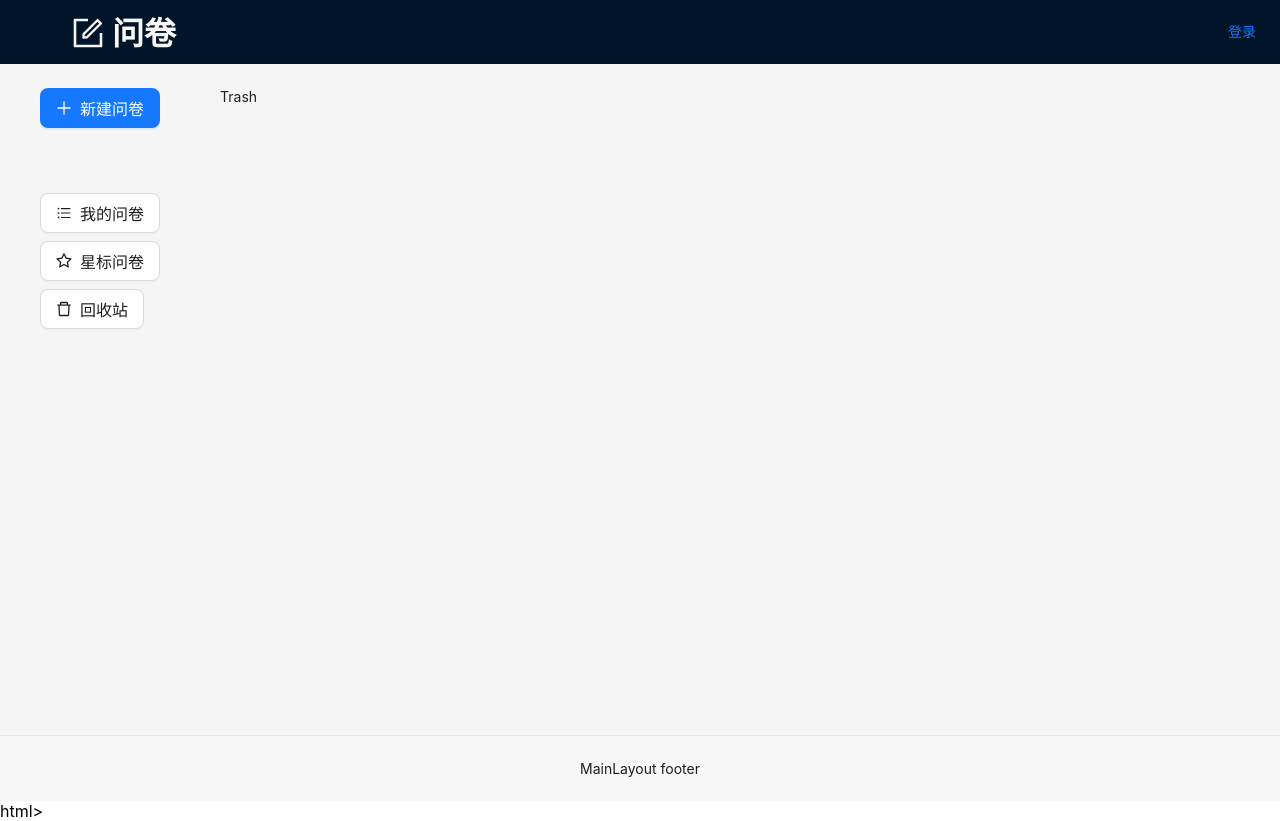
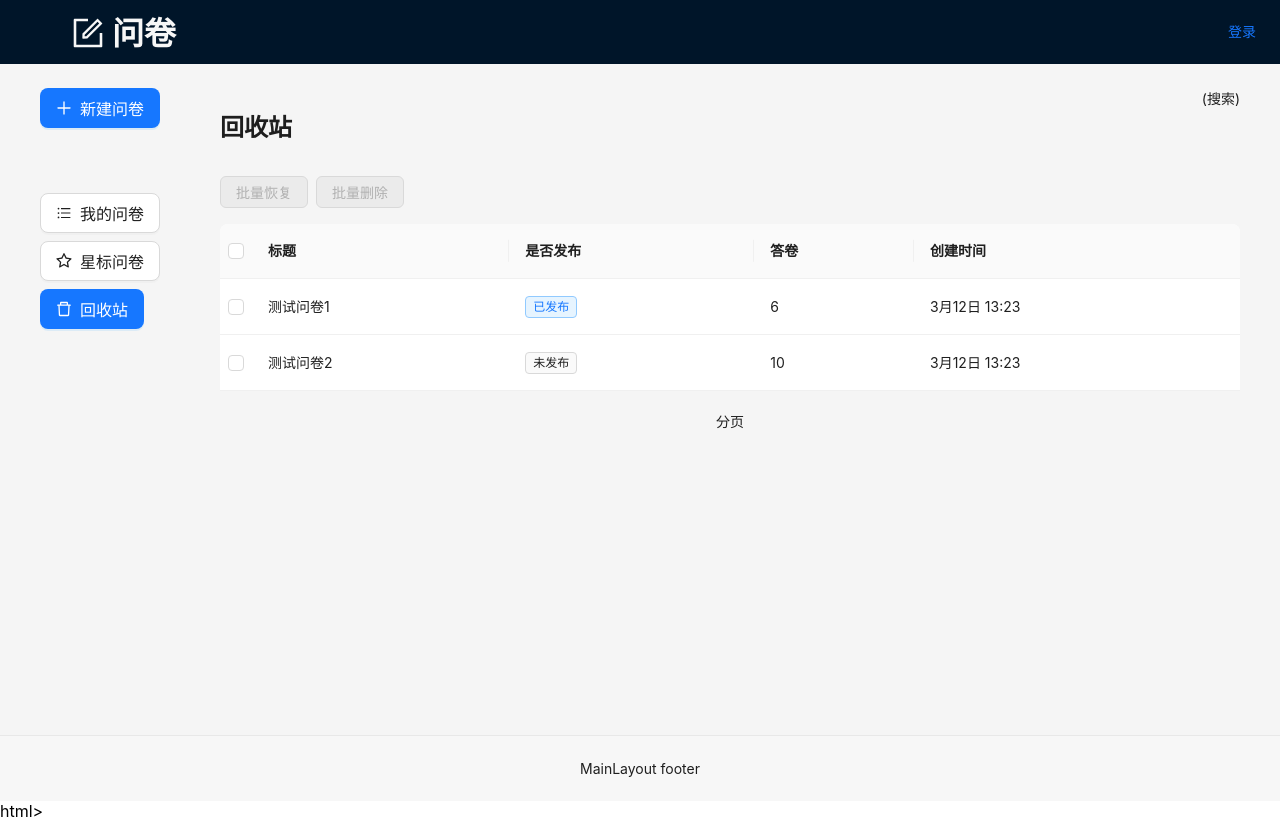
Before and after one commit to turtleSpirit/lowcode-poll, a React (Create React App) app: page /manage/trash in a window 1280 px wide. Built offline with nearby package versions, Linux system fonts and the light colour scheme.

Commit message:
feat: 编辑了星标问卷、回收站、questionCard、manageLayout，并增加了交互

```diff
--- a/src/components/QuestionCard.tsx
+++ b/src/components/QuestionCard.tsx
@@ -1,15 +1,18 @@
 import React, { FC } from 'react';
-import { Button, Space, Divider, Tag } from 'antd';
+import { Button, Space, Divider, Tag, Popconfirm, Modal, message } from 'antd';
 import {
   EditOutlined,
   LineChartOutlined,
   StarOutlined,
   CopyOutlined,
   DeleteOutlined,
+  ExclamationCircleOutlined,
 } from '@ant-design/icons';
 import { useNavigate, Link } from 'react-router-dom';
 
 import styles from '@/assets/styles/components/QuestionCard.module.scss';
+
+const { confirm } = Modal;
 
 type PropsType = {
   _id: string;
@@ -19,10 +22,28 @@ type PropsType = {
   answerCount: number;
   createdAt: string;
 };
-
 const QuestionCard: FC<PropsType> = (props: PropsType) => {
   const { _id, title, isStar, isPublished, answerCount, createdAt } = props;
   const nav = useNavigate();
+
+  function duplicate() {
+    message.success('执行复制操作');
+  }
+  function del() {
+    confirm({
+      title: '确定删除吗？',
+      icon: <ExclamationCircleOutlined />,
+      content: '删除后不可恢复',
+      okText: '确定',
+      cancelText: '取消',
+      onOk() {
+        message.success('删除成功');
+      },
+      onCancel() {
+        message.info('已取消');
+      },
+    });
+  }
   return (
     <div className={styles.container}>
       <div className={styles.title}>
@@ -69,10 +90,12 @@ const QuestionCard: FC<PropsType> = (props: PropsType) => {
           <Button type="text" size="small" icon={<StarOutlined />}>
             {isStar ? '取消标星' : '标星'}
           </Button>
-          <Button type="text" size="small" icon={<CopyOutlined />}>
-            复制
-          </Button>
-          <Button type="text" size="small" icon={<DeleteOutlined />}>
+          <Popconfirm title="确定复制吗？" okText="确定" cancelText="取消" onConfirm={duplicate}>
+            <Button type="text" size="small" icon={<CopyOutlined />}>
+              复制
+            </Button>
+          </Popconfirm>
+          <Button type="text" size="small" icon={<DeleteOutlined />} onClick={del}>
             删除
           </Button>
         </div>
--- a/src/layouts/ManageLayout.tsx
+++ b/src/layouts/ManageLayout.tsx
@@ -1,13 +1,13 @@
 import React, { FC } from 'react';
-import { Outlet } from 'react-router-dom';
 import { Button, Space, Divider } from 'antd';
 import { PlusOutlined, BarsOutlined, StarOutlined, DeleteOutlined } from '@ant-design/icons';
-import { useNavigate } from 'react-router-dom';
+import { Outlet, useNavigate, useLocation } from 'react-router-dom';
 
 import styles from './ManageLayout.module.scss';
 const ManageLayout: FC = () => {
   const nav = useNavigate();
-  // const location = useLocation();
+  const { pathname } = useLocation();
+  console.log(pathname);
 
   return (
     <div className={styles.container}>
@@ -18,7 +18,7 @@ const ManageLayout: FC = () => {
           </Button>
           <Divider style={{ borderColor: 'transparent' }} />
           <Button
-            type="default"
+            type={pathname.startsWith('/manage/list') ? 'primary' : 'default'}
             size="large"
             icon={<BarsOutlined />}
             onClick={() => nav('/manage/list')}
@@ -26,7 +26,7 @@ const ManageLayout: FC = () => {
             我的问卷
           </Button>
           <Button
-            type="default"
+            type={pathname.startsWith('/manage/star') ? 'primary' : 'default'}
             size="large"
             icon={<StarOutlined />}
             onClick={() => nav('/manage/star')}
@@ -34,10 +34,10 @@ const ManageLayout: FC = () => {
             星标问卷
           </Button>
           <Button
-            type="default"
+            type={pathname.startsWith('/manage/trash') ? 'primary' : 'default'}
             size="large"
             icon={<DeleteOutlined />}
-            onClick={() => nav('/manage/delete')}
+            onClick={() => nav('/manage/trash')}
           >
             回收站
           </Button>
--- a/src/pages/manage/Star.tsx
+++ b/src/pages/manage/Star.tsx
@@ -12,14 +12,6 @@ const rawQuestionList = [
     title: '测试问卷1',
     isStar: true,
     isPublished: true,
-    answerCount: 10,
-    createdAt: '3月10日 13:23',
-  },
-  {
-    _id: '2',
-    title: '测试问卷2',
-    isStar: true,
-    isPublished: false,
     answerCount: 10,
     createdAt: '3月10日 13:23',
   },
--- a/src/pages/manage/Trash.tsx
+++ b/src/pages/manage/Trash.tsx
@@ -1,7 +1,115 @@
-import React, { FC } from 'react';
+import React, { FC, useState } from 'react';
+import { useTitle } from 'ahooks';
+import { Typography, Empty, Table, Tag, Space, Button, Modal } from 'antd';
+import { ExclamationCircleOutlined } from '@ant-design/icons';
+import styles from '@/assets/styles/pages/manage/common.module.scss';
+
+const { Title } = Typography;
+const { confirm } = Modal;
+
+const questionList = [
+  {
+    _id: '1',
+    title: '测试问卷1',
+    isStar: true,
+    isPublished: true,
+    answerCount: 6,
+    createdAt: '3月12日 13:23',
+  },
+  {
+    _id: '2',
+    title: '测试问卷2',
+    isStar: false,
+    isPublished: false,
+    answerCount: 10,
+    createdAt: '3月12日 13:23',
+  },
+];
 
 const Trash: FC = () => {
-  return <div>Trash</div>;
+  useTitle('小朱问卷 - 回收站'); // 动态修改页面标题
+  const [questionLists, setQuestionLists] = useState(questionList);
+  const [selectedRowKeys, setSelectedRowKeys] = useState<string[]>([]);
+
+  console.log(setQuestionLists);
+
+  const tableColumns = [
+    {
+      title: '标题',
+      dataIndex: 'title',
+    },
+    {
+      title: '是否发布',
+      dataIndex: 'isPublished',
+      render: (isPublished: boolean) => {
+        return isPublished ? <Tag color="processing">已发布</Tag> : <Tag>未发布</Tag>;
+      },
+    },
+    {
+      title: '答卷',
+      dataIndex: 'answerCount',
+    },
+    {
+      title: '创建时间',
+      dataIndex: 'createdAt',
+    },
+  ];
+
+  function del() {
+    confirm({
+      title: '确认要删除所选的问卷吗?',
+      icon: <ExclamationCircleOutlined />,
+      content: '删除后将无法恢复?',
+      okText: '确定',
+      cancelText: '取消',
+      onOk() {
+        // 执行删除操作
+        console.log('删除操作');
+      },
+    });
+  }
+
+  const tableEle = (
+    <>
+      <div style={{ marginBottom: '16px' }}>
+        <Space>
+          <Button type="primary" disabled={selectedRowKeys.length === 0}>
+            批量恢复
+          </Button>
+          <Button danger disabled={selectedRowKeys.length === 0} onClick={del}>
+            批量删除
+          </Button>
+        </Space>
+      </div>
+      <Table
+        dataSource={questionLists}
+        columns={tableColumns}
+        rowKey={record => record._id}
+        pagination={false}
+        rowSelection={{
+          selectedRowKeys,
+          onChange: selectedRowKeys => {
+            setSelectedRowKeys(selectedRowKeys as string[]);
+          },
+        }}
+      />
+    </>
+  );
+  return (
+    <>
+      <div className={styles.header}>
+        <div className={styles.left}>
+          <Title level={3}>回收站</Title>
+        </div>
+        <div className={styles.right}> (搜索) </div>
+      </div>
+      <div className={styles.content}>
+        {questionList.length === 0 && <Empty description="暂无数据" />}
+        {questionList.length > 0 && tableEle}
+      </div>
+      <div className={styles.footer}>分页</div>
+    </>
+  );
 };
 
 export default Trash;
```
